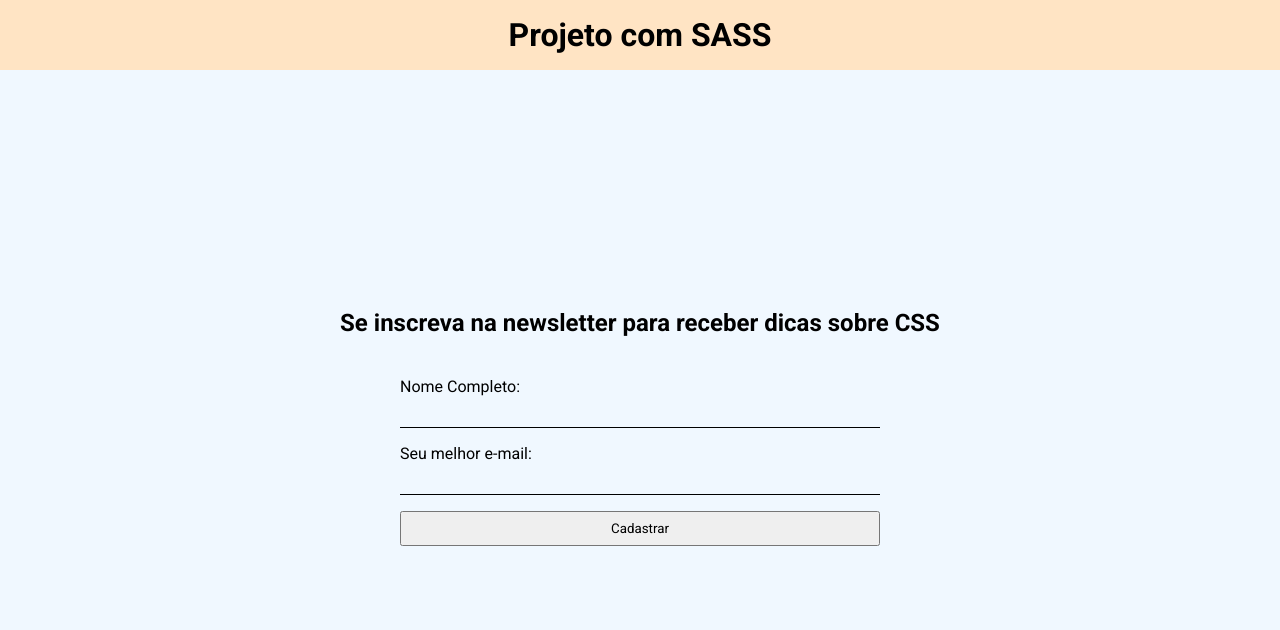
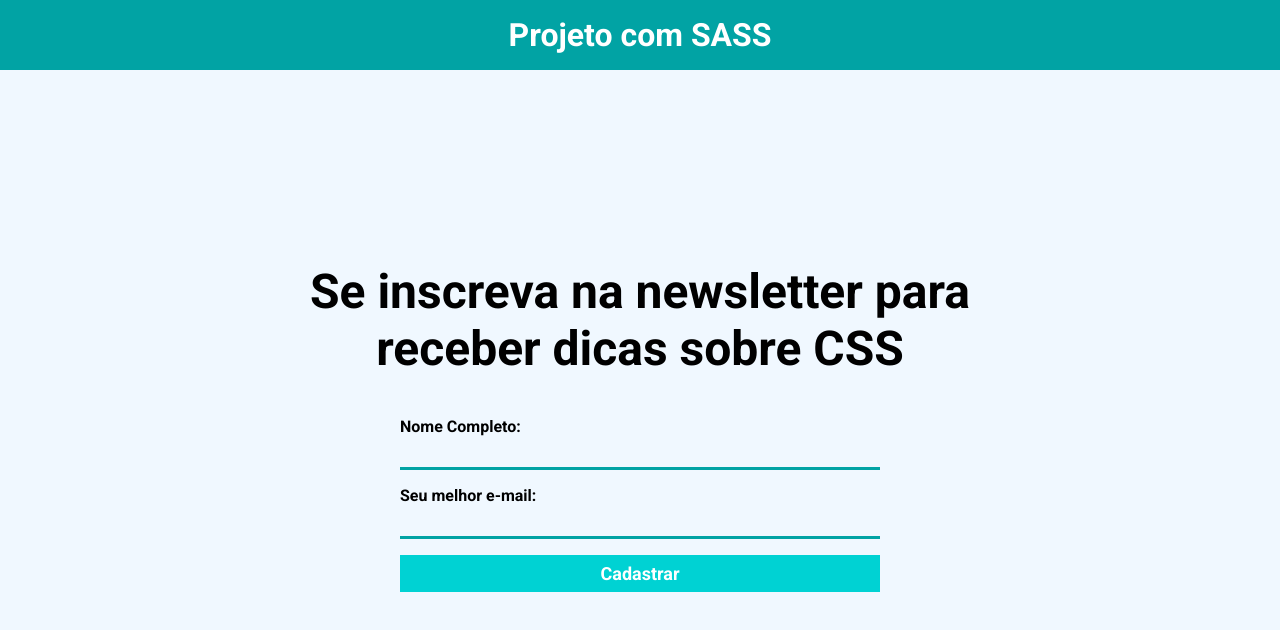
Before and after one commit to arturvas/newsletter_sass, a website: page index.html in a window 1280 px wide. Drawn offline with Linux system fonts and the light colour scheme.

Commit message:
melhorias

```diff
--- a/source/config/variaveis.scss
+++ b/source/config/variaveis.scss
@@ -1 +1,4 @@
 $fontPrincipal: "Roboto", sans-serif;
+$corDeFundo: #c8d6e5;
+$corPrincipal: #01a3a4;
+$corSecundaria: #00d2d3;
--- a/source/main.scss
+++ b/source/main.scss
@@ -1,3 +1,4 @@
+@use "config/variaveis.scss";
 @use "config/reset";
 
 @mixin elementoForm($margin: 16px) {
@@ -19,8 +20,9 @@ body {
 
 header {
   padding: 16px 0;
-  background-color: bisque;
+  background-color: variaveis.$corPrincipal;
   text-align: center;
+  color: #fff;
 }
 
 .form-container {
@@ -29,21 +31,38 @@ header {
   flex-direction: column;
   align-items: center;
   justify-content: center;
+  max-width: 760px;
+
+  h2 {
+    font-size: 48px;
+    text-align: center;
+  }
 
   form {
     width: 100%;
     max-width: 480px;
     margin-top: 40px;
 
+    label {
+      font-weight: bold;
+      cursor: pointer;
+    }
+
     input {
       @include elementoForm();
       background-color: transparent;
       border: none;
-      border-bottom: 1px solid black;
+      border-bottom: 3px solid variaveis.$corPrincipal;
     }
 
     button {
       @include elementoForm();
+      background-color: variaveis.$corSecundaria;
+      border: none;
+      cursor: pointer;
+      font-size: 18px;
+      font-weight: bold;
+      color: #fff;
     }
   }
 }
```
Also changed, not shown: build/main.css, 1 other file.
